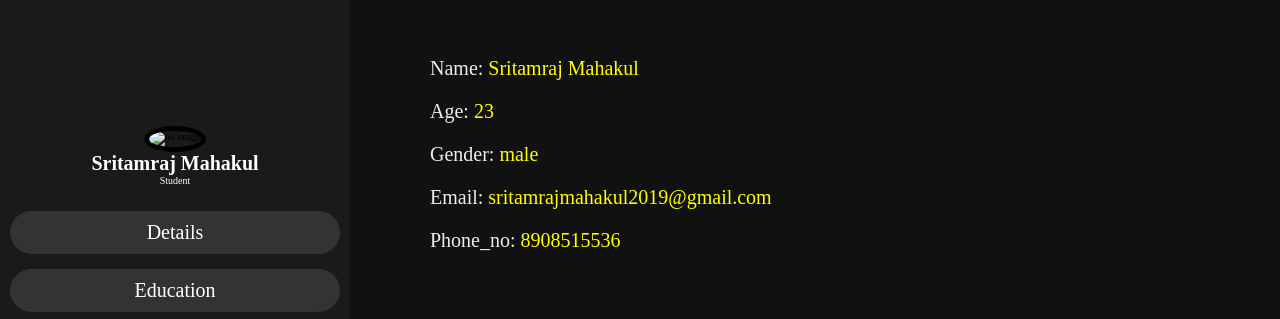
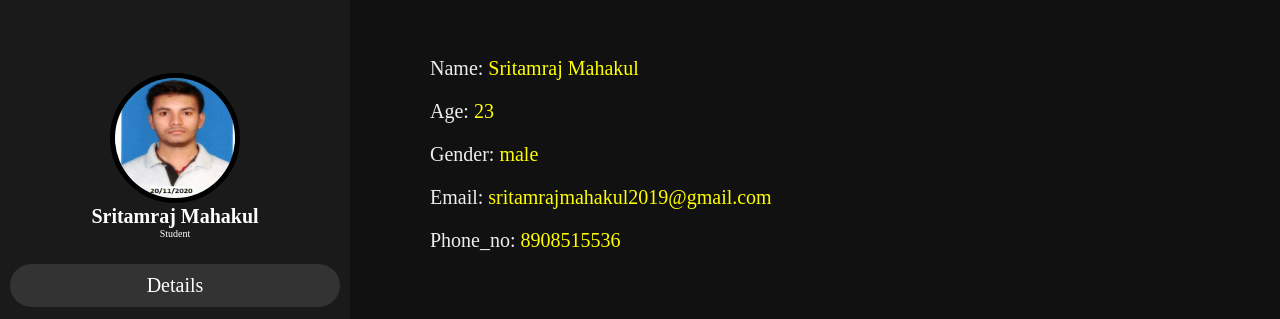
Before and after one commit to Sritamraj20/sritam.github.io, a plain HTML site: page index.html in a window 1280 px wide. Shown: the part 111-430 px from the top of the page. Drawn offline with Linux system fonts and the light colour scheme.

Commit message:
Update index.html

```diff
--- a/index.html
+++ b/index.html
@@ -10,7 +10,7 @@
 <body>
     <header>
        <div class="user">
-        <img src="photo.jpg"alt="no image">
+        <img src="photo.jpg.jpg"alt="no image">
        <h5 class="nm">Sritamraj Mahakul</h5>
        <p class="jb">Student</p>
        </div>
```
